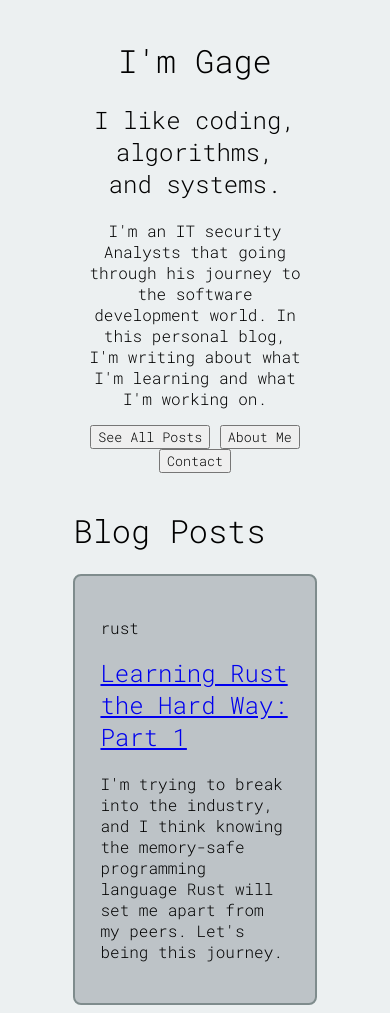
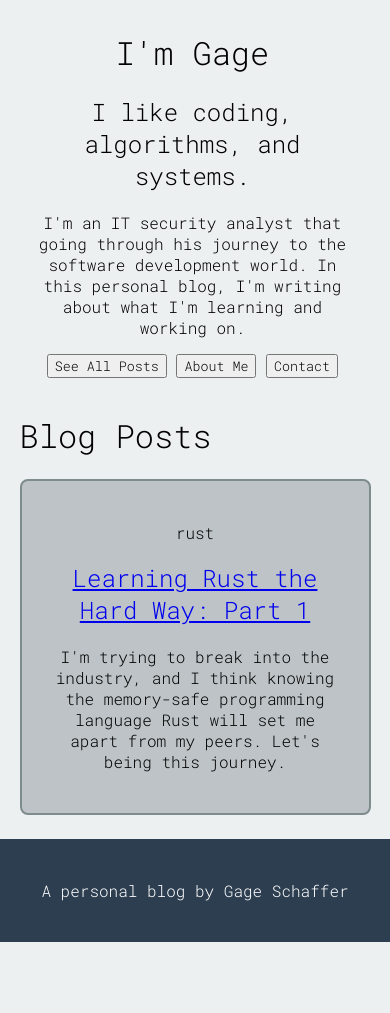
Before and after one commit to Gage-BCCA/failed-algorithm, a plain HTML site: page index.html in a window 390 px wide. Shown: the part 230-1243 px from the top of the page. After the commit the page ends 1172 px from the top, so only its background shows below. Drawn offline with nearby package versions, Linux system fonts and the light colour scheme; a web font is replaced by a local one.

Commit message:
Added footer and responsiveness for smaller screens

```diff
--- a/bundle.css
+++ b/bundle.css
@@ -1,6 +1,13 @@
 * {
     font-family: "Roboto Mono", monospace;
     font-weight: 300;
+}
+
+body {
+    background-color: #ecf0f1;
+    height: 100%;
+    margin: 0;
+    padding: 0;
 }
 
 header {
@@ -8,7 +15,6 @@ header {
     color: #eee;
     font-family: "Roboto Mono", monospace;
     padding: 15px;
-    margin: 0;
 }
 
 nav {
@@ -34,13 +40,18 @@ nav a:hover {
     transition-duration: 500ms;
 }
 
-body {
-    background-color: #ecf0f1;
-}
-
 main {
     width: 65%;
     margin: auto;
+    min-height: 100vh;
+}
+
+footer {
+    background-color: #2c3e50;
+    color: white;
+    position: relative;
+    bottom: 0;
+    padding: 25px;
 }
 
 pre {
@@ -63,3 +74,32 @@ pre {
     border: 2px solid #7f8c8d;
     border-radius: 8px;
 }
+
+@media (width <= 1024px){
+    header {
+        text-align: center;
+    }
+
+    nav {
+        text-align: center;
+    }
+
+    footer {
+        text-align: center;
+    }
+
+    main {
+        width: 90%;
+    }
+
+    .welcome-blurb-container {
+        text-align: center;
+        width: 90%;
+    }
+
+    .post-card {
+        text-align: center;
+    }
+
+
+}
--- a/index.html
+++ b/index.html
@@ -13,14 +13,13 @@
     href="https://unpkg.com/prismjs@1.20.0/themes/prism-okaidia.css"
     rel="stylesheet"
   />
-
     <link rel="stylesheet" href="/bundle.css" />
     <title>Failed Algorithm</title>
   </head>
   <body>
     <header>
       <h1>
-        Failed Algorithm
+        Failed Algorithm<br>
         <span class="deemphasis">A Personal Blog by Gage Schaffer</span>
       </h1>
     </header>
@@ -34,9 +33,9 @@
   <h1>I'm Gage</h1>
   <h2>I like coding, algorithms, and systems.</h2>
   <p>
-    I'm an IT security Analysts that going through his journey to the software
+    I'm an IT security analyst that going through his journey to the software
     development world. In this personal blog, I'm writing about what I'm
-    learning and what I'm working on.
+    learning and working on.
   </p>
   <a href="#"><button>See All Posts</button></a>
   <a href="#"><button>About Me</button></a>
@@ -55,5 +54,9 @@
 
 
 </main>
+
+    <footer>
+      <p>A personal blog by Gage Schaffer</p>
+    </footer>
   </body>
 </html>
```
